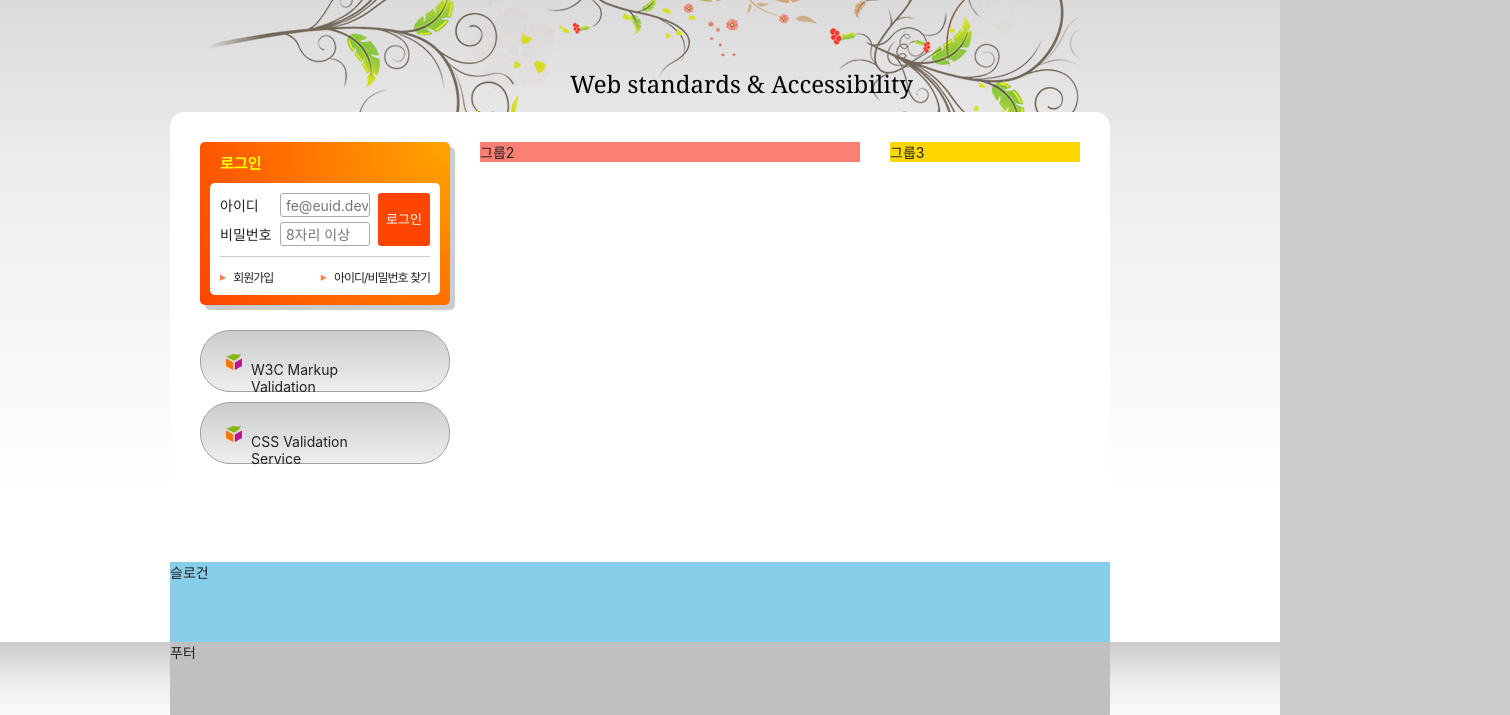
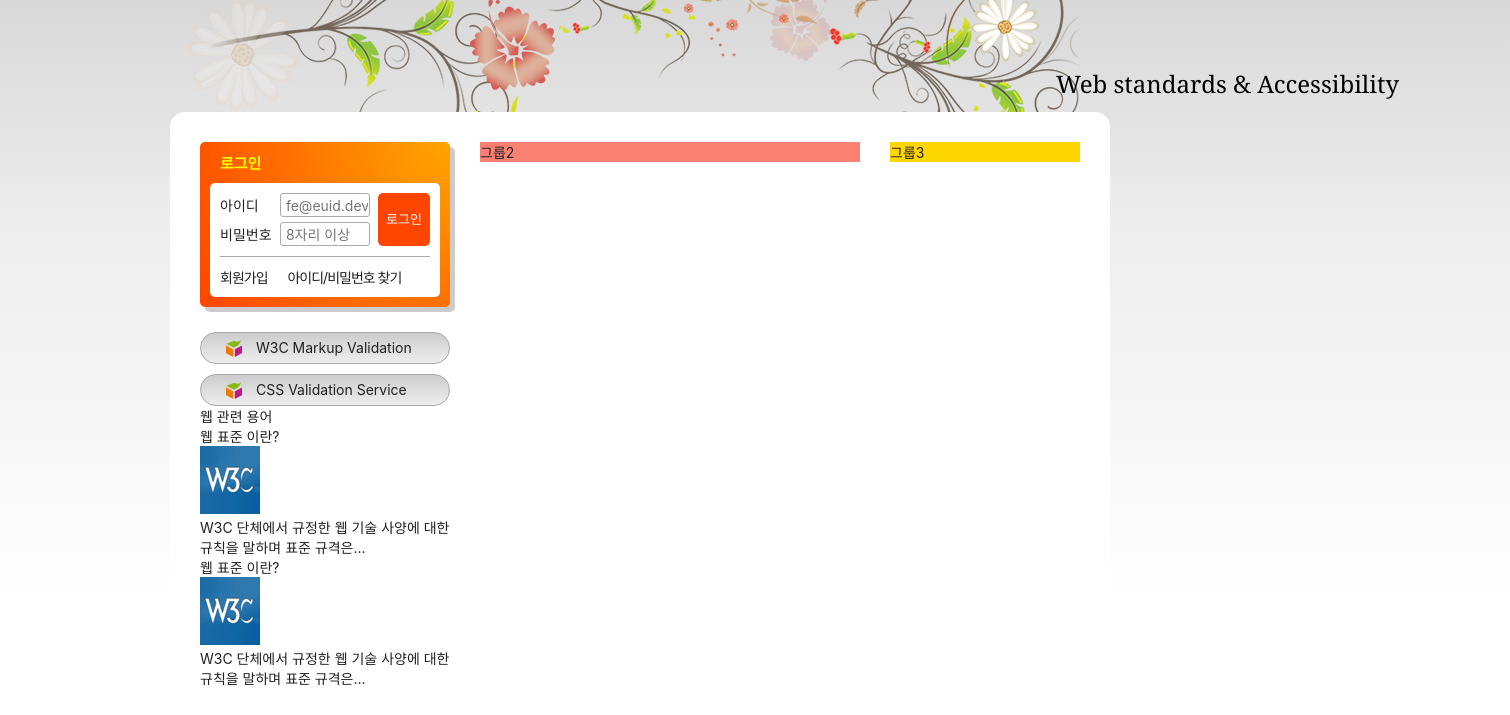
Before and after one commit to nahee09/HTML5, a plain HTML site: page index.html in a window 1280 px wide. Shown: the part 135-850 px from the top of the page, 1510 px wide, since content can reach past the window. Drawn offline with Linux system fonts and the light colour scheme; a web font is replaced by a local one.

Commit message:
웹 관련 용어 마크업

```diff
--- a/index.html
+++ b/index.html
@@ -172,6 +172,30 @@
           </a>
         </li>
       </ul>
+
+      <section class="term">
+        <h2 class="term-title">웹 관련 용어</h2>
+        <dl class="term-list">
+          <div class="odd">
+            <dt class="term-list-subject">웹 표준 이란?</dt>
+            <dd class="term-list-thumbnail">
+              <img src="./assets/web_standards.gif" alt="W3C 로고" />
+            </dd>
+            <dd class="term-list-brief">
+              W3C 단체에서 규정한 웹 기술 사양에 대한 규칙을 말하며 표준 규격은...
+            </dd>
+          </div>
+          <div class="even">
+            <dt class="term-list-subject">웹 표준 이란?</dt>
+            <dd class="term-list-thumbnail">
+              <img src="./assets/web_standards.gif" alt="W3C 로고" />
+            </dd>
+            <dd class="term-list-brief">
+              W3C 단체에서 규정한 웹 기술 사양에 대한 규칙을 말하며 표준 규격은...
+            </dd>
+          </div>
+        </dl>
+      </section>
     </div>
     <div class="group group2">그룹2</div>
     <div class="group group3">그룹3</div>
--- a/styles/style.css
+++ b/styles/style.css
@@ -1,9 +1,10 @@
-@import url(../css/fonts.css);
+@import url(./fontello.css);
 @import url(./normalize.css);
 @import url(./reset.css);
 
 /* 숨김 콘텐츠 */
-.a11y-hidden, legend {
+.a11y-hidden,
+legend {
   position: absolute;
   width: 1px;
   height: 1px;
@@ -30,22 +31,15 @@ a {
 
 /* 본문 스타일 */
 body {
-  /* em, rem 단위를 사용해보기 */
+  color: #212121;
   font-size: 1.4rem;
-  color: #212121;
   font-family: "Pretendard Variable", Pretendard, -apple-system,
     BlinkMacSystemFont, system-ui, Roboto, "Helvetica Neue", "Segoe UI",
     "Apple SD Gothic Neo", "Noto Sans KR", "Malgun Gothic", "Apple Color Emoji",
     "Segoe UI Emoji", "Segoe UI Symbol", sans-serif;
-    /*bg image 콤마로 구분해서 여러 개 가능, repeat과 position도 마찬가지*/
-    /* background-color: #ccc;
-    background-image: url("./images/bg_flower.png"),
-    linear-gradient(to bottom, #ccc 0%, #eee 35%, #fff 70%, #fff 100%);
-    background-repeat: no-repeat, repeat;
-    background-position: 50% 0, 0 0; */
-    /*위 bg코드를 단축 속성으로 쓰는 법*/
-    background: url("./images/bg_flower.png") no-repeat 50% 0,
-    #ccc linear-gradient(to bottom, #ccc 0%, #eee 35%, #fff 70%, #fff 100%) repeat 0 0;
+  background: url("./images/bg_flower.png") no-repeat 50% 0,
+    #ccc linear-gradient(to bottom, #ccc 0%, #eee 35%, #fff 70%, #fff 100%)
+      repeat 0 0;
 }
 
 /* 레이아웃 */
@@ -60,7 +54,7 @@ body {
 
 /* 헤더 */
 .header {
-  /* background: #fff; */
+  background: #fff;
   padding: 0 30px;
   border-radius: 0 0 15px 15px;
   position: relative;
@@ -187,17 +181,17 @@ body {
 
 .sub-menu a::before {
   content: "\e805";
-  font-family: 'fontello';
+  font-family: "fontello";
   font-weight: normal;
   display: inline-block;
   text-decoration: inherit;
   width: 1em;
-  margin-right: .2em;
+  margin-right: 0.2em;
   text-align: center;
   font-variant: normal;
   text-transform: none;
   line-height: 1em;
-  margin-left: .2em;
+  margin-left: 0.2em;
   -webkit-font-smoothing: antialiased;
   -moz-osx-font-smoothing: grayscale;
 }
@@ -207,100 +201,79 @@ body {
   content: "\e801";
 }
 
-.sub-menu a:hover,
-.sub-menu a:focus{
-  color: red;
-}
-
-.sub-menu a{
+.sub-menu a {
   display: inline-block;
   padding: 6px 0;
 }
 
+.sub-menu a:hover,
+.sub-menu a:focus {
+  color: #f00;
+}
 
 /* 비주얼 */
-/*@는 at sign rule*/
-@keyframes moveEffect{ /*키프레임 선언(위치는 상관 없음)*/
-  0%{
+@keyframes moveEffect {
+  0% {
     font-size: 12px;
-    color: rgba(0,0,0,0.2);
-    /* color: hsla(0,0%,0%,0); */
-    /* top: 0;
-    left: 0; */
+    color: hsla(0, 0%, 0%, 0);
     transform: translate(0, 0);
   }
-  100%{
+
+  100% {
     font-size: 24px;
-    color: rgba(0,0,0,1);
-    /* color: hsla(0,0%,0%,1); */
-    /* top: 75px;
-    left: 400px; */
+    color: hsla(0, 0%, 0%, 1);
     transform: translate(400px, 75px);
   }
 }
 
-@keyframes fadeEffect{ /*꽃 투명도*/
-  0%{
+@keyframes fadeEffect {
+  0% {
     opacity: 1;
   }
-  100%{
+  100% {
     opacity: 0;
   }
 }
 
 .visual {
-  /* background: orange; */
   height: 120px;
-  position: relative;/**/
+  position: relative;
 }
 
-.visual::before, .visual::after{
-  content:"";
-  position:absolute;
+.visual::before,
+.visual::after {
+  content: "";
+  position: absolute;
   width: 100%;
   height: 100%;
   top: 0;
   left: 0;
-  /* animation-name: fadeEffect;
-  animation-duration: 4000ms;
-  animation-iteration-count: infinite;
-  animation-direction: alternate; */
-  /*위 animation을 아래처럼 축약 가능*/
-  animation: fadeEffect 4000ms infinite alternate;
+  animation: fadeEffect 2000ms infinite alternate;
 }
 
-.visual::before{
-    /* background-color: yellow; */
-    background: url("./images/ani_flower_01.png") no-repeat 0 -10px,
+.visual::before {
+  background: url("./images/ani_flower_01.png") no-repeat 0 -10px,
     url("./images/ani_flower_02.png") no-repeat 600px 0;
-    animation-delay: 1000ms;
 }
 
-.visual::after{
-  /* background-color: green; */
-  background: url("./images/ani_flower_04.png") no-repeat 800px 0,
-  url("./images/ani_flower_03.png") no-repeat 300px 0;
+.visual::after {
+  background: url("./images/ani_flower_03.png") no-repeat 300px 0,
+    url("./images/ani_flower_04.png") no-repeat 800px 0;
+  animation-delay: 1000ms;
 }
 
-.visual-text{
-  /* background-color: rgb(61, 214, 158); */
-  /*애니메이션 적용*/
-  /* animation-name: moveEffect;
-  animation-duration: 400ms;
-  animation-timing-function: ease-in-out;
-  animation-fill-mode: forwards;원래 크기로 돌아가지 않도록 */
+.visual-text {
+  font-family: Georgia, "Times New Roman", Times, serif;
   animation: moveEffect 400ms ease-in-out forwards;
-  font-family:Georgia, 'Times New Roman', Times, serif;
-  /* display: inline-block;방법1 이걸 넣어줘야 박스자체가 가로로 안 튀어나감 */
-  position:absolute; /*방법2*/
+  position: relative;
   z-index: 1;
 }
 
 /* 메인 */
 .main {
+  display: flow-root;
   background: #fff;
   min-height: 450px;
-  display: flow-root;
   padding: 30px 15px;
   border-radius: 15px 15px 0 0;
 }
@@ -318,54 +291,51 @@ body {
   background-color: salmon;
   width: 380px;
 }
+
 .group3 {
   background-color: gold;
   width: 190px;
 }
 
-/*로그인*/
-.login{
-  /*아래 bg에 최소한의 배경을 표현하기 위해 gradient 전에 orange 넣어주는 것(gradient가 적용이 안 됐을 때를 대비)*/
+/* 로그인 */
+.login {
+  box-shadow: 5px 5px 0 0 #ccc;
   background: orange radial-gradient(circle at right top, orange, orangered);
+  padding: 10px;
   border-radius: 5px;
-  box-shadow: 5px 5px 0 0 #ccc;
-  padding: 10px;
 }
 
-.login-title{
-  /* background-color: skyblue; */
-  color:yellow;
+.login-title {
+  color: #ff0;
   font-size: 15px;
-  font-weight: 700;/*700이 bold*/
-  /*들여쓰기 속성(padding, margin 써도 됨 단지 이런 것도 있다는 것)*/
+  font-weight: 700;
   text-indent: 10px;
 }
 
-.login-form{
+.login-form {
   background-color: #fff;
+  margin-top: 10px;
   border-radius: 5px 5px 0 0;
-  margin-top: 10px;
   padding: 10px 10px 0 10px;
 }
 
-.login-form fieldset{
+.login-form fieldset {
   position: relative;
-  border-bottom: 1px solid #ccc;
+  border-bottom: 1px solid #aaa;
   padding-bottom: 5px;
 }
 
-.user-email, .user-pw{
-  /* background-color: red; */
+.user-email,
+.user-pw {
   margin-bottom: 5px;
 }
 
-.login-form label{
-  /* background-color: green; */
+.login-form label {
   display: inline-block;
   width: 4em;
 }
 
-.login-form input{
+.login-form input {
   width: 90px;
   height: 24px;
   border: 1px solid #aaa;
@@ -373,82 +343,65 @@ body {
   border-radius: 3px;
 }
 
-.login-button{
+.login-button {
+  position: absolute;
+  top: 0;
+  right: 0;
+  height: 53px;
   background-color: orangered;
-  position:absolute;
-  top: 0px;
-  right: 0px;
-  height: 53px;
-  color:white;
+  color: #fff;
   border: 0;
-  border-radius: 3px;
   padding: 0 8px;
+  border-radius: 5px;
   font-size: 13px;
 }
 
-.sign a::before{
-  content: "\e804";
-  font-family: 'fontello';
-  color:coral;
-  padding: 6px 0;
-  margin-right: 8px;
-}
-
-.sign a:hover::before,
-.sign a:focus::before {
-  content: "\e801";
-}
-
-.sign a:hover,
-.sign a:focus {
-  color: red;
-}
-
-.sign{
+.sign {
   background-color: #fff;
   border-radius: 0 0 5px 5px;
   padding: 4px 10px;
-  display: flex;
-  flex-flow: row nowrap;/*안 써도 되지만, 명시해서 흐름 파악하려고.*/
-  justify-content: space-between;
-  font-size: 12px;
-  padding-top: 5px;
+}
+.sign li {
+  display: inline-block;
 }
 
-.sign a{
-  display: block;
-  padding: 6px 0;
-  letter-spacing: -1px; /*자간 조정*/
+.sign li:first-child {
+  margin-right: 16px;
 }
 
-/*유효성 검사 배너*/
-.validation-list{
-  /* background-color: yellow; */
+.sign a {
+  display: inline-block;
+  padding: 6px 0;
+  letter-spacing: -1px;
+}
+
+.sign a::before {
+  color: orangered;
+}
+
+/* 유효성 검사 배너 */
+.validation-list {
   margin-top: 25px;
 }
 
-/* .validation-list a::before{
-  content: url("./images/validation_icon.png");
-  vertical-align: middle;
-} */
-
-.validation-list li{
+.validation-list li {
   margin-top: 10px;
 }
 
-.validation-list a{
-  border: 1px solid rgb(162, 162, 162);
+.validation-list a {
+  background: url("./images/validation_icon.png") no-repeat 25px 50%,
+    #ccc linear-gradient(to bottom, #ccc, #eee);
+  padding: 0 15px 0 55px;
   border-radius: 30px;
-  height: 40px;
-  padding: 30px 50px;
-  background: url("./images/validation_icon.png") no-repeat 25px 50%,
-   #ccc linear-gradient(to bottom ,#ccc, #eee);
+  line-height: 30px;
+  border: 1px solid #aaa;
+  cursor: pointer;
   display: block;
 }
 
 .validation-list a:hover,
 .validation-list a:focus {
-  color: red;
+  color: #f00;
 }
 
 /* 슬로건 */
```
